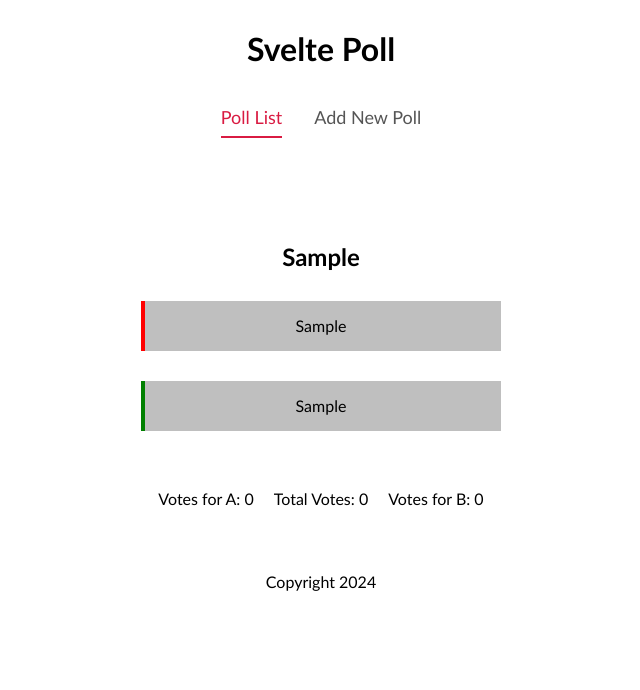
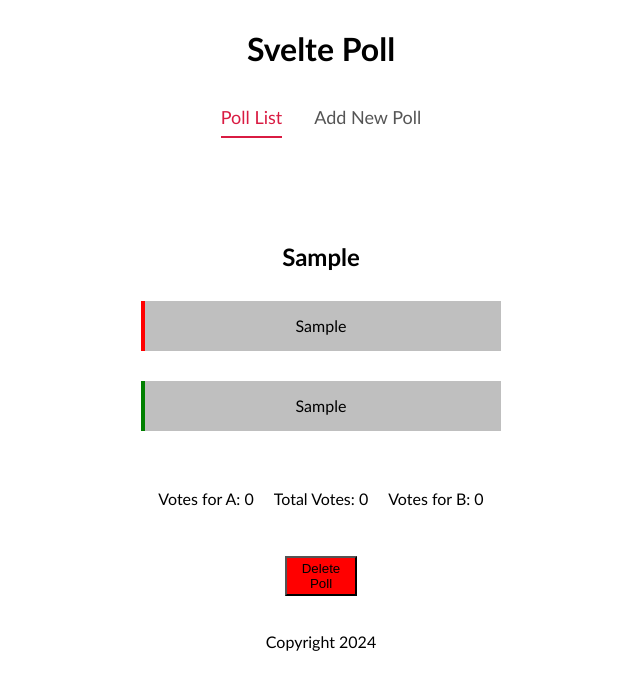
Before and after one commit to gtstarnes/SveltePoll, a SvelteKit app: page / in a window 1280 px wide. Both pictures are taken after typing "Sample", "Sample", "Sample" into the empty fields and a click on the button "Submit". Shown: the top 690 px of the page, without its empty margins (319-959 px from the left). Built offline with nearby package versions, Linux system fonts and the light colour scheme.

Commit message:
added delete button

```diff
--- a/src/Components/polls/pollsList.svelte
+++ b/src/Components/polls/pollsList.svelte
@@ -4,7 +4,19 @@
     import Card from "./card.svelte";
     import PollStore from "../../stores/PollStore";
 
-    let polls = $PollStore;
+    $: polls = $PollStore;
+
+    const handleDelete = (id: number | undefined) => {
+        if (typeof id === 'undefined') {
+            return;
+        }
+        PollStore.update(polls => {
+            return polls.filter(poll => {
+                return poll.id != id;
+            })
+        })
+
+    }
 
 </script>
 
@@ -13,14 +25,27 @@
         <p>There are no polls to show</p>
     {:else}
         {#each polls as poll (poll.id)}
-            <Card>
-                <PollDetails pollData={poll} />
-            </Card>
+                <Card>
+                    <PollDetails pollData={poll} />
+                    <div class="delete">
+                        <button on:click={() => handleDelete(poll.id)}>Delete Poll</button>
+                    </div>
+                </Card>
         {/each}
     {/if}
 </div>
 
 <style>
+    .delete {
+        width: 100%;
+        margin-top: 20px;
+    }
+    .delete button {
+        background-color: red;
+        height: 40px;
+        width: 10%;
+        cursor: pointer;
+    }
     .pollList {
         display: flex;
         flex-direction: column;
```
